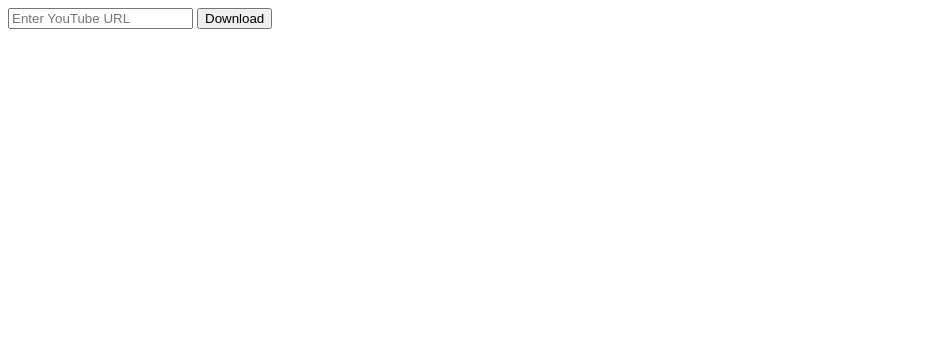
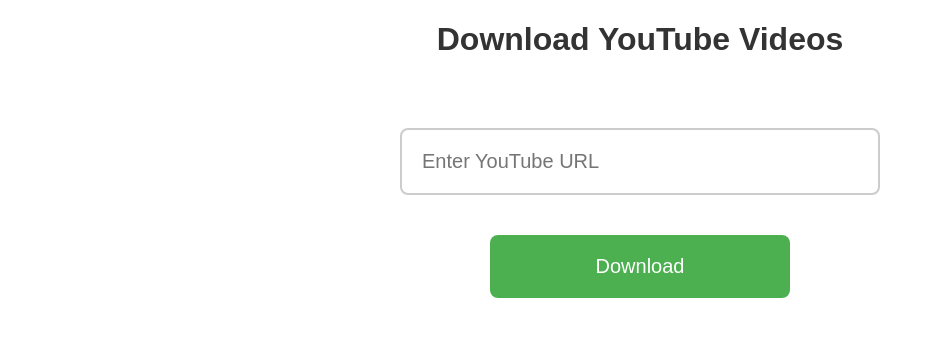
Before and after one commit to Ori2846/YouTubeApp, a Flask app: page / in a window 1280 px wide. Shown: the top 337 px of the page, without its empty margins (0-935 px from the left). Run offline with Flask 2, Linux system fonts and the light colour scheme.

Commit message:
CSS update

```diff
--- a/templates/home.html
+++ b/templates/home.html
@@ -2,9 +2,73 @@
 <html lang="en">
 <head>
     <meta charset="UTF-8">
-    <title>Title</title>
+    <title>Download YouTube Videos</title>
+    <style>
+        body {
+            font-family: sans-serif;
+            max-width: 600px;
+            margin: 0 auto;
+        }
+
+        h1 {
+            text-align: center;
+            color: #333;
+            font-size: 32px;
+        }
+
+        nav {
+            display: flex;
+            justify-content: space-between;
+            align-items: center;
+            background-color: #6a89cc;
+            color: white;
+            padding: 20px;
+            width: 100%;
+        }
+
+        nav a {
+            color: white;
+            text-decoration: none;
+            font-size: 18px;
+        }
+
+        form {
+            display: flex;
+            flex-direction: column;
+            align-items: center;
+            margin-top: 50px;
+        }
+
+        input[type="text"] {
+            width: 80%;
+            padding: 20px;
+            margin: 20px 0;
+            box-sizing: border-box;
+            border: 2px solid #ccc;
+            border-radius: 8px;
+            font-size: 20px;
+        }
+
+        button[type="submit"] {
+            width: 50%;
+            background-color: #4CAF50;
+            color: white;
+            padding: 20px;
+            margin: 20px 0;
+            border: none;
+            border-radius: 8px;
+            cursor: pointer;
+            font-size: 20px;
+        }
+
+        button[type="submit"]:hover {
+            background-color: #45a049;
+        }
+    </style>
 </head>
 <body>
+
+    <h1>Download YouTube Videos</h1>
     <form method="POST" action="/download">
       <input type="text" name="url" placeholder="Enter YouTube URL">
       <button type="submit">Download</button>
```
Also changed, not shown: mainButInFlaskForm.py (+0 -10 lines).
